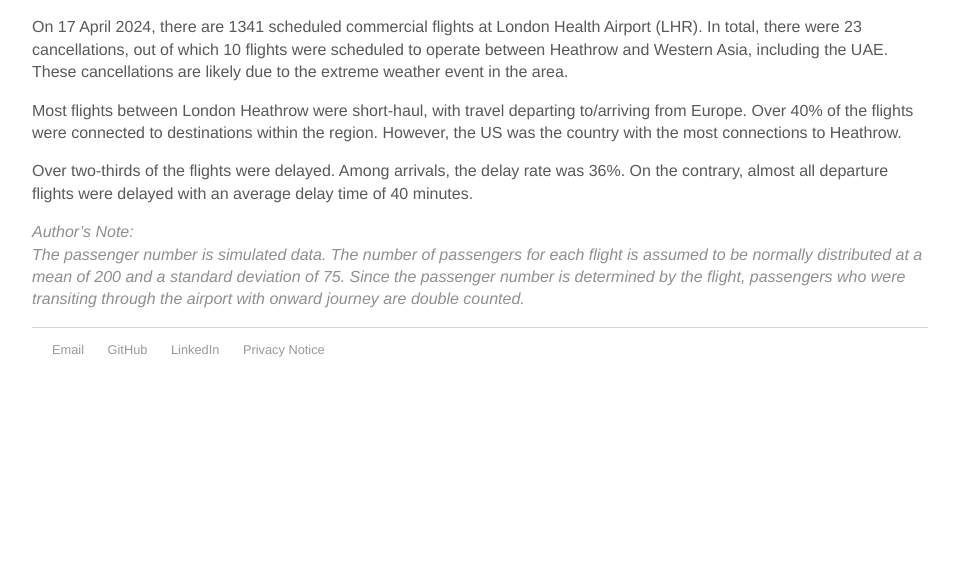
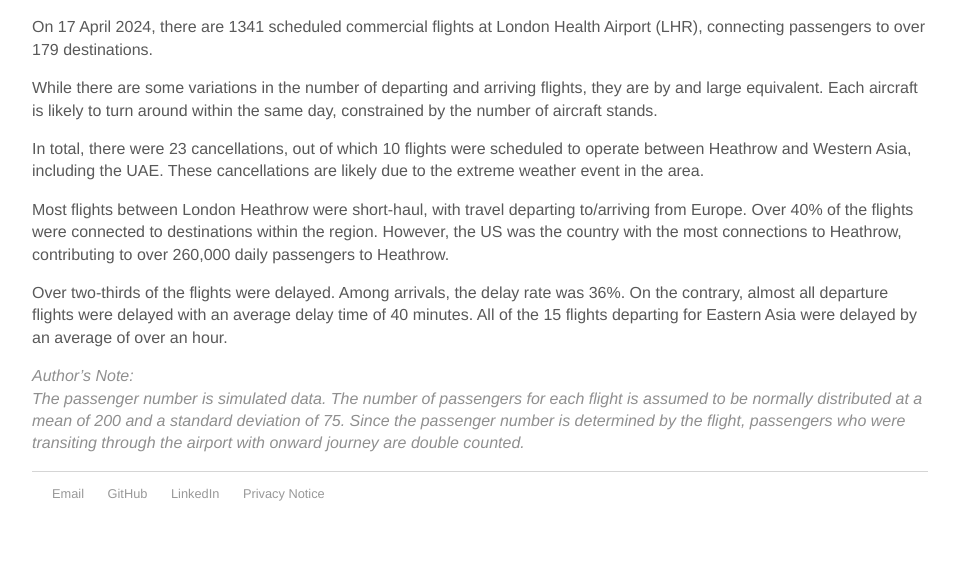
Before and after one commit to cwtravisyip/cwtravisyip.github.io, a Jekyll site: the page built from _portfolio/heathrow_ops_dashboard.md, in a window 1280 px wide. Shown: the part 367-930 px from the top of the page, without its empty margins (160-1119 px from the left). Built offline with Jekyll 4.4.1, drawn with Linux system fonts in a browser that asks for light colours; before the commit the page ends 900 px from its top, so only the background shows below that.

Commit message:
Add new analysis

```diff
--- a/_portfolio/heathrow_ops_dashboard.md
+++ b/_portfolio/heathrow_ops_dashboard.md
@@ -22,10 +22,15 @@
 </script>
 </div>
 
-On 17 April 2024, there are 1341 scheduled commercial flights at London Health Airport (LHR). In total, there were 23 cancellations, out of which 10 flights were scheduled to operate between Heathrow and Western Asia, including the UAE. These cancellations are likely due to the extreme weather event in the area.
+On 17 April 2024, there are 1341 scheduled commercial flights at London Health Airport (LHR), connecting passengers to over 179 destinations.
 
-Most flights between London Heathrow were short-haul, with travel departing to/arriving from Europe. Over 40% of the flights were connected to destinations within the region. However, the US was the country with the most connections to Heathrow.
+While there are some variations in the number of departing and arriving flights, they are by and large equivalent. Each aircraft is likely to turn around within the same day, constrained by the number of aircraft stands.
 
-Over two-thirds of the flights were delayed. Among arrivals, the delay rate was 36%. On the contrary, almost all departure flights were delayed with an average delay time of 40 minutes.
+In total, there were 23 cancellations, out of which 10 flights were scheduled to operate between Heathrow and Western Asia, including the UAE. These cancellations are likely due to the extreme weather event in the area.
+
+Most flights between London Heathrow were short-haul, with travel departing to/arriving from Europe. Over 40% of the flights were connected to destinations within the region. However, the US was the country with the most connections to Heathrow, contributing to over 260,000 daily passengers to Heathrow.
+
+Over two-thirds of the flights were delayed. Among arrivals, the delay rate was 36%. On the contrary, almost all departure flights were delayed with an average delay time of 40 minutes. All of the 15 flights departing for Eastern Asia were delayed by an average of over an hour.
+
 
 <span style="color:#8F8F8F">*Author's Note:<br>The passenger number is simulated data. The number of passengers for each flight is assumed to be normally distributed at a mean of 200 and a standard deviation of 75. Since the passenger number is determined by the flight, passengers who were transiting through the airport with onward journey are double counted.*</span>
```
